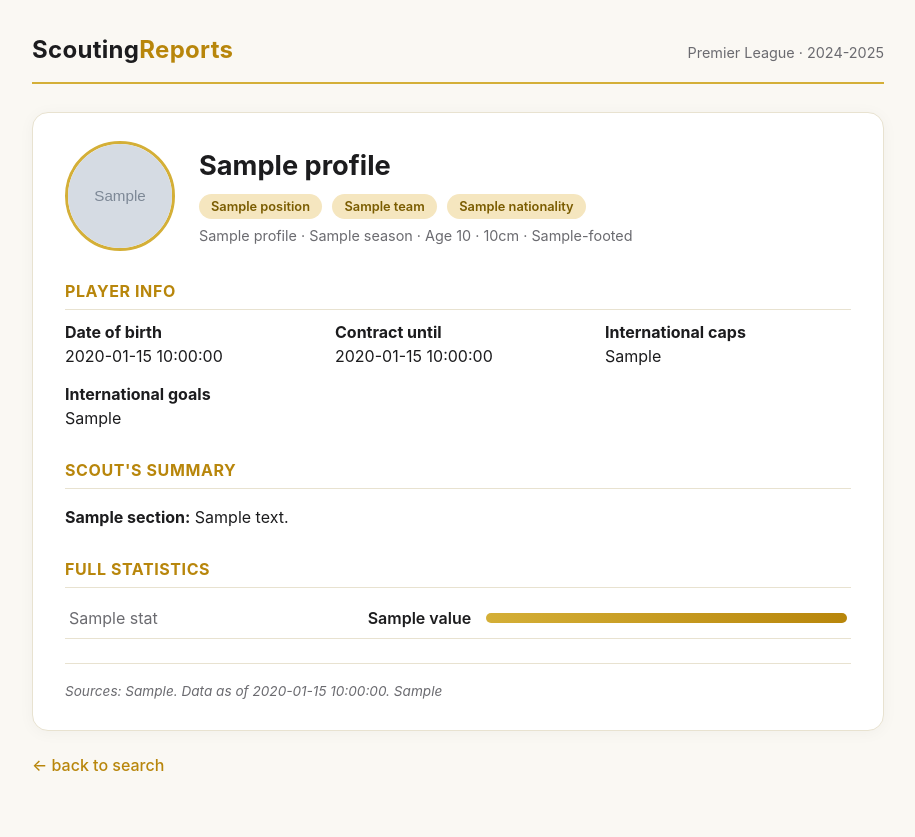
After one commit to ischool073/scouting, a Flask app: template scouting_reports/web/templates/profile.html in a window 1280 px wide. The commit adds this page. Shown: the whole page, without its empty margins (182-1097 px from the left). Run offline with Flask 3, Linux system fonts and the light colour scheme; the template is opened without the code that fills it: most values are stand-ins (such as "Sample title", 1, 10 or a date in 2020); grey boxes marked "Sample" are stand-in pictures.

Commit message:
Add rich player bio data, gold/premium UI, and a Wyscout-style profile page
- Expanded Transfermarkt ingestion to pull player bio fields already
  present in the dataset we have rights to: photo, nationality,
  height, preferred foot, contract expiration, international caps/goals.
- Identity resolution now backfills date_of_birth onto a player row
  created earlier by a source without it (e.g. FBref), instead of
  discarding a later, richer DOB from Transfermarkt.
- Refactored report generation into a shared build_player_profile(),
  so the CLI's markdown report and the web app's HTML page both read
  from one source of truth instead of duplicated query logic.
- Redesigned the web UI: brighter cream background with a gold accent
  theme, replacing the previous dark palette.
- New profile page (styled after Wyscout/Hudl player pages): photo
  header, bio grid, narrative scouting summary, and a full stats table
  covering every stored metric with percentile bars (correctly
  inverted for "lower is better" stats like fouls/goals conceded).
- Declined to add SofaScore as a source: soccerdata's own SofaScore
  support only covers schedules/league tables, not player stats, and
  the library that does wrap SofaScore's player data explicitly wraps
  an "undocumented" API via browser automation -- a more aggressive
  scraping posture than anything used so far, so skipped.

40 unit tests passing (5 new, covering profile building and the
inverted-percentile bar logic).

```diff
--- a/scouting_reports/db/schema.sql
+++ b/scouting_reports/db/schema.sql
@@ -49,6 +49,12 @@ CREATE TABLE IF NOT EXISTS player (
     nationality TEXT,
     primary_position TEXT,
     last_team_hint TEXT,                -- most recently seen team name (raw string, any source); cheap disambiguation signal
+    height_cm INTEGER,
+    preferred_foot TEXT,
+    photo_url TEXT,
+    contract_expires DATE,
+    international_caps INTEGER,
+    international_goals INTEGER,
     created_at TEXT NOT NULL DEFAULT (datetime('now')),
     notes TEXT
 );
--- a/scouting_reports/ingest/transfermarkt_bulk.py
+++ b/scouting_reports/ingest/transfermarkt_bulk.py
@@ -32,7 +32,9 @@ class TransfermarktBulkIngestor(SourceIngestor):
         try:
             return con.execute(
                 """SELECT player_id, name, date_of_birth, position, current_club_name,
-                          market_value_in_eur, highest_market_value_in_eur
+                          market_value_in_eur, highest_market_value_in_eur,
+                          country_of_citizenship, height_in_cm, foot, image_url,
+                          contract_expiration_date, international_caps, international_goals
                    FROM players
                    WHERE current_club_domestic_competition_id = ?""",
                 [self.transfermarkt_competition_id],
@@ -48,5 +50,7 @@ class TransfermarktBulkIngestor(SourceIngestor):
         out["source_player_id"] = out["player_id"].astype(str)
         dob = pd.to_datetime(out["date_of_birth"]).dt.strftime("%Y-%m-%d")
         out["date_of_birth"] = dob.where(pd.notna(dob), None)
+        contract = pd.to_datetime(out["contract_expiration_date"]).dt.strftime("%Y-%m-%d")
+        out["contract_expiration_date"] = contract.where(pd.notna(contract), None)
         out["stat_type"] = "market_value"
         return out
--- a/scouting_reports/web/app.py
+++ b/scouting_reports/web/app.py
@@ -5,11 +5,10 @@ Run with:
     .venv\\Scripts\\python.exe -m scouting_reports.web.app
 Then open http://127.0.0.1:5000 in a browser.
 """
-import markdown as markdown_lib
 from flask import Flask, render_template, request
 
 from scouting_reports.db.connection import get_connection
-from scouting_reports.reports.generator import generate_report
+from scouting_reports.reports.generator import build_player_profile
 
 app = Flask(__name__)
 
@@ -81,15 +80,14 @@ def report(player_id, competition_id=None, season_id=None):
 
     conn = get_connection()
     try:
-        report_markdown = generate_report(conn, player_id, competition_id, season_id)
+        profile = build_player_profile(conn, player_id, competition_id, season_id)
         error = None
     except ValueError as exc:
-        report_markdown = None
+        profile = None
         error = str(exc)
     conn.close()
 
-    report_html = markdown_lib.markdown(report_markdown) if report_markdown else None
-    return render_template("report.html", report_html=report_html, error=error)
+    return render_template("profile.html", profile=profile, error=error)
 
 
 def main():
--- a/scouting_reports/web/templates/base.html
+++ b/scouting_reports/web/templates/base.html
@@ -4,54 +4,83 @@
     <meta charset="UTF-8">
     <title>Scouting Reports</title>
     <style>
+        :root {
+            --gold: #b8860b;
+            --gold-bright: #d4af37;
+            --gold-pale: #f5e6bf;
+            --ink: #1c1c1e;
+            --muted: #6b6b70;
+            --bg: #faf8f3;
+            --card: #ffffff;
+            --border: #e8e2d0;
+        }
+        * { box-sizing: border-box; }
         body {
             font-family: -apple-system, Segoe UI, Roboto, Helvetica, Arial, sans-serif;
-            background: #0f1116;
-            color: #e8e8e8;
-            max-width: 720px;
-            margin: 40px auto;
-            padding: 0 20px;
+            background: var(--bg);
+            color: var(--ink);
+            max-width: 900px;
+            margin: 0 auto;
+            padding: 32px 24px 60px;
             line-height: 1.5;
         }
-        h1 { font-size: 1.4rem; margin-bottom: 4px; }
-        h1 a { color: inherit; text-decoration: none; }
-        .subtitle { color: #9aa0a6; margin-top: 0; margin-bottom: 28px; font-size: 0.95rem; }
-        form { display: flex; gap: 8px; flex-wrap: wrap; margin-bottom: 24px; }
+        a { color: var(--gold); }
+        header.site {
+            display: flex; align-items: baseline; justify-content: space-between;
+            border-bottom: 2px solid var(--gold-bright); padding-bottom: 14px; margin-bottom: 28px;
+        }
+        header.site h1 { font-size: 1.5rem; margin: 0; letter-spacing: 0.3px; }
+        header.site h1 a { color: var(--ink); text-decoration: none; }
+        header.site h1 a span { color: var(--gold); }
+        header.site .subtitle { color: var(--muted); font-size: 0.9rem; }
+        form.search { display: flex; gap: 10px; flex-wrap: wrap; margin-bottom: 24px; }
         input[type=text] {
-            flex: 1; min-width: 220px; padding: 10px 12px; border-radius: 8px;
-            border: 1px solid #3a3d45; background: #1b1d24; color: #e8e8e8; font-size: 1rem;
+            flex: 1; min-width: 220px; padding: 12px 14px; border-radius: 10px;
+            border: 1.5px solid var(--border); background: var(--card); color: var(--ink); font-size: 1rem;
         }
+        input[type=text]:focus { outline: none; border-color: var(--gold-bright); }
         select {
-            padding: 10px 12px; border-radius: 8px; border: 1px solid #3a3d45;
-            background: #1b1d24; color: #e8e8e8; font-size: 0.95rem;
+            padding: 12px 14px; border-radius: 10px; border: 1.5px solid var(--border);
+            background: var(--card); color: var(--ink); font-size: 0.95rem;
         }
         button {
-            padding: 10px 18px; border-radius: 8px; border: none;
-            background: #4c8bf5; color: white; font-size: 1rem; cursor: pointer;
+            padding: 12px 22px; border-radius: 10px; border: none;
+            background: linear-gradient(135deg, var(--gold-bright), var(--gold));
+            color: #fff; font-weight: 600; font-size: 1rem; cursor: pointer;
+            box-shadow: 0 2px 8px rgba(184,134,11,0.25);
         }
-        button:hover { background: #3d78e0; }
+        button:hover { filter: brightness(1.05); }
         .card {
-            background: #1b1d24; border: 1px solid #2a2d35; border-radius: 12px;
-            padding: 24px 28px;
+            background: var(--card); border: 1px solid var(--border); border-radius: 16px;
+            padding: 28px 32px; box-shadow: 0 2px 16px rgba(0,0,0,0.04);
         }
-        .card h1 { margin-top: 0; }
-        .card h2 { font-size: 1.05rem; color: #9dc0ff; margin-top: 22px; margin-bottom: 6px; }
-        .card hr { border: none; border-top: 1px solid #2a2d35; margin: 20px 0 12px; }
-        .card em { color: #9aa0a6; font-size: 0.85rem; }
+        .card h2 {
+            font-size: 1rem; text-transform: uppercase; letter-spacing: 0.6px;
+            color: var(--gold); border-bottom: 1px solid var(--border);
+            padding-bottom: 6px; margin-top: 28px; margin-bottom: 10px;
+        }
+        .card hr { border: none; border-top: 1px solid var(--border); margin: 24px 0 14px; }
+        .card em { color: var(--muted); font-size: 0.85rem; }
         ul.results { list-style: none; padding: 0; }
-        ul.results li { margin-bottom: 6px; }
+        ul.results li { margin-bottom: 8px; }
         ul.results a {
-            display: block; padding: 10px 14px; background: #1b1d24; border: 1px solid #2a2d35;
-            border-radius: 8px; color: #e8e8e8; text-decoration: none;
+            display: block; padding: 12px 16px; background: var(--card); border: 1px solid var(--border);
+            border-radius: 10px; color: var(--ink); text-decoration: none; transition: border-color 0.15s;
         }
-        ul.results a:hover { border-color: #4c8bf5; }
-        .back-link { display: inline-block; margin-top: 20px; color: #9dc0ff; text-decoration: none; }
-        .error { color: #f28b82; }
+        ul.results a:hover { border-color: var(--gold-bright); }
+        .back-link { display: inline-block; margin-top: 22px; color: var(--gold); text-decoration: none; font-weight: 500; }
+        .error { color: #b3261e; }
+        .pill {
+            display: inline-block; background: var(--gold-pale); color: #7a5c00;
+            border-radius: 999px; padding: 3px 12px; font-size: 0.8rem; font-weight: 600; margin-right: 6px;
+        }
     </style>
 </head>
 <body>
-    <h1><a href="/">Scouting Reports</a></h1>
-    <p class="subtitle">Premier League, 2024-2025</p>
+    <header class="site">
+        <h1><a href="/">Scouting<span>Reports</span></a></h1>
+        <span class="subtitle">Premier League &middot; 2024-2025</span>
+    </header>
     {% block content %}{% endblock %}
 </body>
 </html>
--- a/scouting_reports/web/templates/index.html
+++ b/scouting_reports/web/templates/index.html
@@ -1,6 +1,6 @@
 {% extends "base.html" %}
 {% block content %}
-<form action="/search" method="get">
+<form action="/search" method="get" class="search">
     <input type="text" name="player" list="player-names" placeholder="Search a player, e.g. Salah" autofocus required>
     <select name="competition">
         {% for cs in comp_seasons %}
@@ -29,7 +29,7 @@
     });
 </script>
 
-<p style="color:#9aa0a6; font-size: 0.9rem;">
+<p style="color:#6b6b70; font-size: 0.9rem;">
     {{ players|length }} players available for the selected competition/season.
 </p>
 {% endblock %}
--- /dev/null
+++ b/scouting_reports/web/templates/profile.html
@@ -0,0 +1,74 @@
+{% extends "base.html" %}
+{% block content %}
+{% if error %}
+    <p class="error">{{ error }}</p>
+    <a class="back-link" href="/">&larr; back to search</a>
+{% else %}
+<div class="card">
+    <div style="display:flex; gap:24px; align-items:center; flex-wrap:wrap;">
+        {% if profile.bio.photo_url %}
+        <img src="{{ profile.bio.photo_url }}" alt="{{ profile.player_name }}"
+             style="width:110px; height:110px; border-radius:50%; object-fit:cover; border:3px solid var(--gold-bright);">
+        {% else %}
+        <div style="width:110px; height:110px; border-radius:50%; background:var(--gold-pale); display:flex; align-items:center; justify-content:center; font-size:2rem; font-weight:700; color:var(--gold);">
+            {{ profile.player_name[0] }}
+        </div>
+        {% endif %}
+        <div>
+            <h1 style="margin:0 0 6px; font-size:1.7rem;">{{ profile.player_name }}</h1>
+            <div style="margin-bottom:6px;">
+                <span class="pill">{{ profile.position or "Unknown" }}</span>
+                <span class="pill">{{ profile.team }}</span>
+                {% if profile.bio.nationality %}<span class="pill">{{ profile.bio.nationality }}</span>{% endif %}
+            </div>
+            <div style="color:var(--muted); font-size:0.9rem;">
+                {{ profile.competition_name }} &middot; {{ profile.season }}
+                {% if profile.bio.age %} &middot; Age {{ profile.bio.age }}{% endif %}
+                {% if profile.bio.height_cm %} &middot; {{ profile.bio.height_cm }}cm{% endif %}
+                {% if profile.bio.preferred_foot %} &middot; {{ profile.bio.preferred_foot | capitalize }}-footed{% endif %}
+            </div>
+        </div>
+    </div>
+
+    <h2>Player Info</h2>
+    <div style="display:grid; grid-template-columns: repeat(auto-fit, minmax(180px, 1fr)); gap:14px 24px;">
+        <div><strong>Date of birth</strong><br>{{ profile.bio.date_of_birth or "Unknown" }}</div>
+        <div><strong>Contract until</strong><br>{{ profile.bio.contract_expires or "Unknown" }}</div>
+        <div><strong>International caps</strong><br>{{ profile.bio.international_caps if profile.bio.international_caps is not none else "Unknown" }}</div>
+        <div><strong>International goals</strong><br>{{ profile.bio.international_goals if profile.bio.international_goals is not none else "Unknown" }}</div>
+    </div>
+
+    <h2>Scout's Summary</h2>
+    {% for title, text in profile.sections.items() %}
+    <p><strong>{{ title }}:</strong> {{ text }}</p>
+    {% endfor %}
+
+    <h2>Full Statistics</h2>
+    <table style="width:100%; border-collapse:collapse;">
+        {% for stat in profile.stats %}
+        <tr style="border-bottom:1px solid var(--border);">
+            <td style="padding:8px 4px; width:38%; color:var(--muted);">{{ stat.label }}</td>
+            <td style="padding:8px 4px; width:15%; font-weight:600; white-space:nowrap;">
+                {% if stat.value is none %}&mdash;
+                {% elif stat.display is string %}{{ stat.display }}
+                {% elif stat.value is number and stat.value != stat.value|int %}{{ "%.2f"|format(stat.value) }}
+                {% else %}{{ stat.value }}
+                {% endif %}
+            </td>
+            <td style="padding:8px 4px;">
+                {% if stat.bar_percentile is not none %}
+                <div style="background:var(--border); border-radius:6px; height:10px; overflow:hidden;">
+                    <div style="background:linear-gradient(90deg, var(--gold-bright), var(--gold)); height:100%; width:{{ (stat.bar_percentile * 100) | round }}%;"></div>
+                </div>
+                {% endif %}
+            </td>
+        </tr>
+        {% endfor %}
+    </table>
+
+    <hr>
+    <em>Sources: {{ profile.sources_line }}. Data as of {{ profile.as_of_date }}. {{ profile.tier_caveat }}</em>
+</div>
+<a class="back-link" href="/">&larr; back to search</a>
+{% endif %}
+{% endblock %}
```
Also changed, not shown: scouting_reports/db/connection.py (+30 -19 lines), scouting_reports/identity/match.py (+12 -0 lines), scouting_reports/reports/generator.py (+94 -24 lines), scouting_reports/stats/aggregate.py (+23 -0 lines), scouting_reports/web/templates/report.html (deleted, +0 -9 lines), tests/unit/test_generator.py (added, +92 -0 lines).
